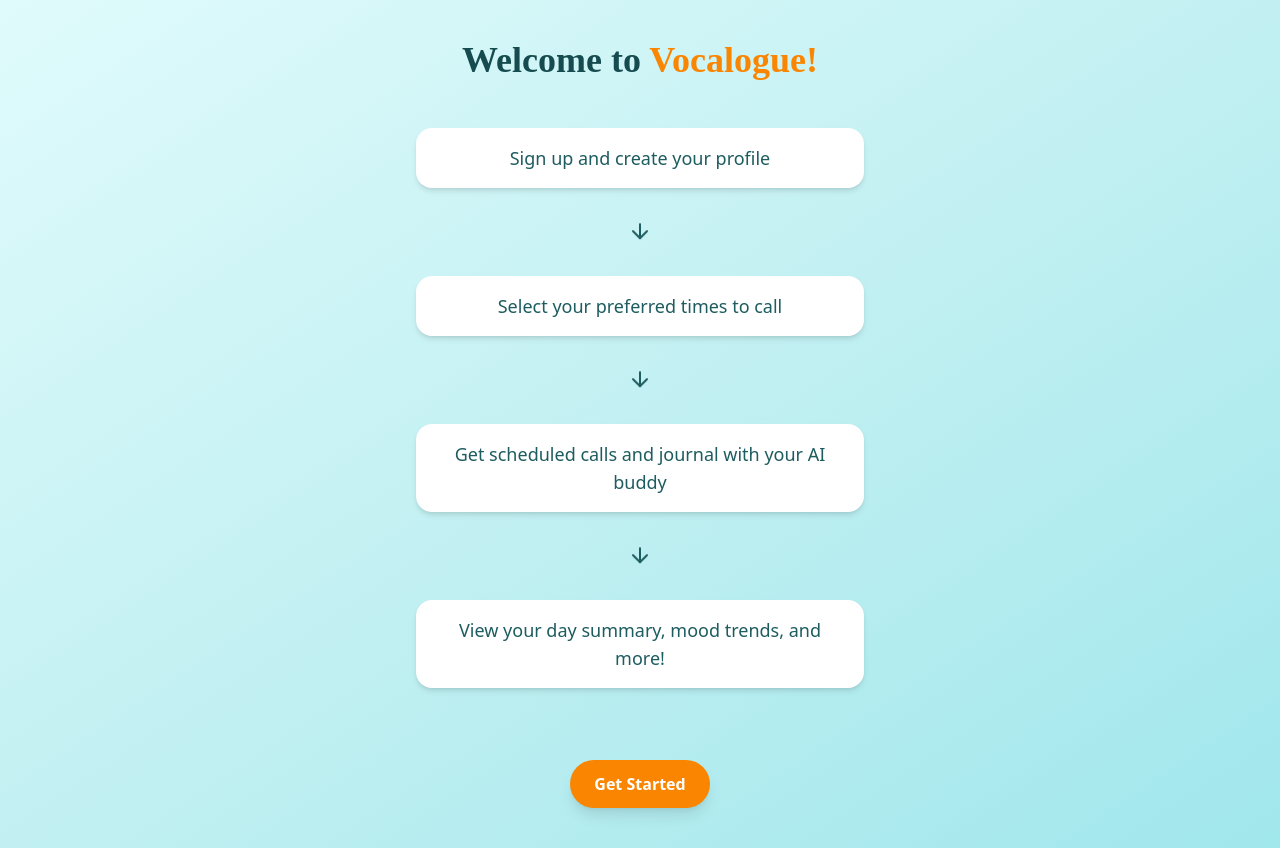
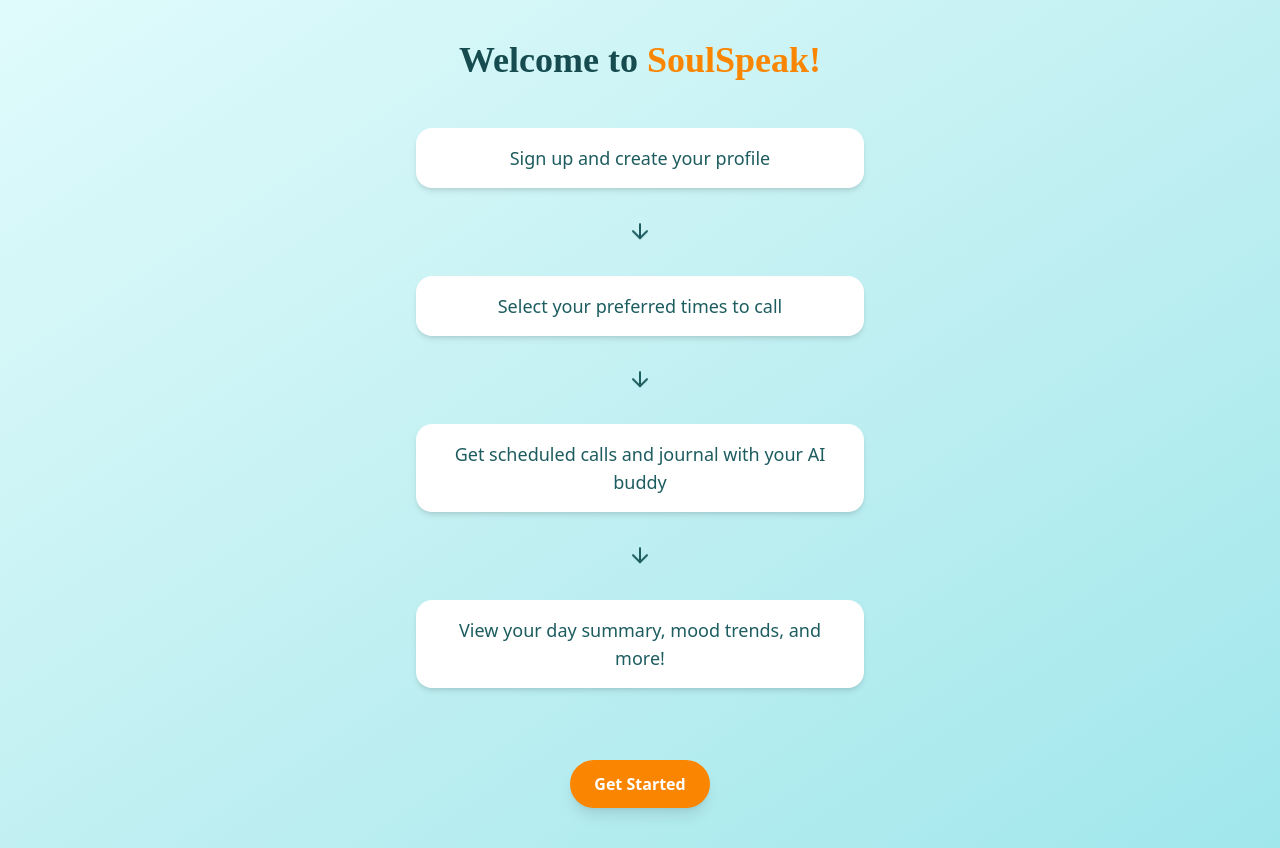
Before and after one commit to meghagl17/SoulSpeak, a Next.js app: page /information in a window 1280 px wide. Built offline with nearby package versions, Linux system fonts and the light colour scheme.

Commit message:
changed name

```diff
--- a/app/dashboard/page.js
+++ b/app/dashboard/page.js
@@ -231,7 +231,7 @@
     <div className="p-6 min-h-screen bg-gray-50">
       <div className="flex items-center justify-between bg-white p-4 rounded-lg shadow-md mb-6">
       <Typography variant="h5" className="londrina">
-        Hello ! Welcome to Journal Me !
+        Hello! Megha!
       </Typography>
         <IconButton onClick={() => router.push('/settings')}>
           <Settings fontSize="large" />
--- a/app/information/page.js
+++ b/app/information/page.js
@@ -14,7 +14,7 @@
   return (
     <div className="flex flex-col items-center justify-center min-h-screen px-6 py-10 bg-gradient-to-br from-[#E0FBFC] via-[#C2F0F2] to-[#A0E7EC]">
       <h1 className="text-3xl sm:text-4xl font-bold text-[#164C4F] mb-12 font-[Quicksand] text-center">
-        Welcome to <span className="text-[#F98500]">Vocalogue!</span>
+        Welcome to <span className="text-[#F98500]">SoulSpeak!</span>
       </h1>
 
       <div className="flex flex-col items-center space-y-8 mb-12 w-full max-w-md">
--- a/app/login/page.js
+++ b/app/login/page.js
@@ -45,7 +45,7 @@
   return (
     <div className="flex flex-col items-center justify-center min-h-screen bg-gradient-to-br from-[#F98500] to-[#EA7400] p-6">
       <div className="text-center mb-8">
-        <h1 className="text-3xl sm:text-4xl font-semibold text-white mb-4">Welcome to Vocalogue!</h1>
+        <h1 className="text-3xl sm:text-4xl font-semibold text-white mb-4">Welcome to SoulSpeak!</h1>
         <p className="text-white text-lg">Please login to continue</p>
       </div>
 
--- a/app/page.tsx
+++ b/app/page.tsx
@@ -20,7 +20,7 @@
       <div className="absolute top-[70vh] left-0 w-full z-10">
         <div className="bg-white rounded-t-3xl px-6 py-6 shadow-2xl h-[30vh] flex flex-col items-center text-center">
           <h1 className="text-3xl font-extrabold mb-2 text-gray-800">
-            Daily Buddy
+            SoulSpeak
           </h1>
           <p className="text-gray-500 mb-4 text-sm">
             Your companion for mindful mornings, productive days, and peaceful nights.
```
